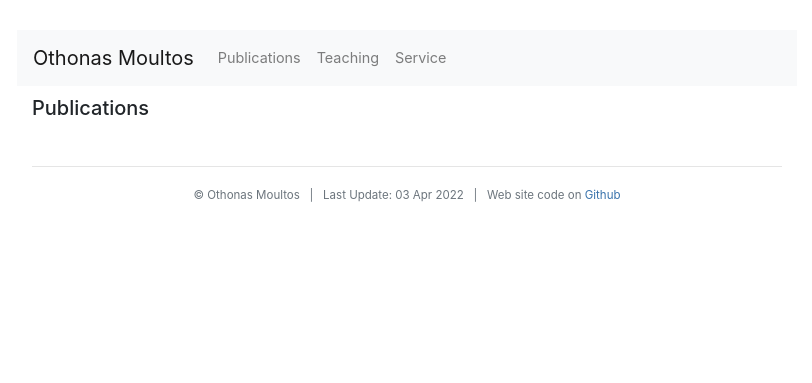
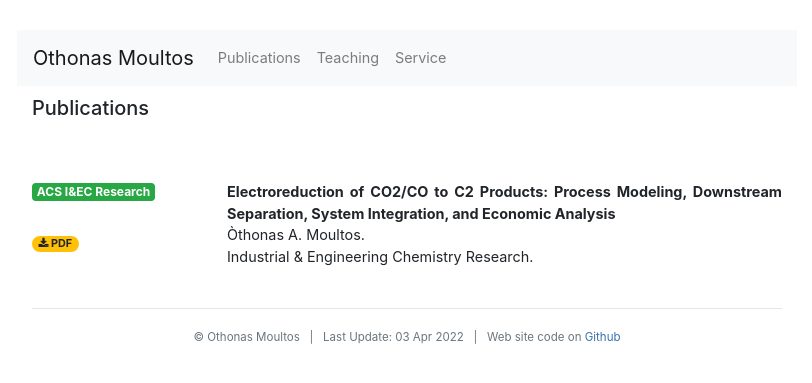
Before and after one commit to omoultosEthTuDelft/web, a Jekyll site: the page built from publications/index.md, in a window 1280 px wide. Shown: the top 383 px of the page, without its empty margins (233-1045 px from the left). Built offline with Jekyll 4.4.1, drawn with Linux system fonts in a browser that asks for light colours; nearby versions of some CDN libraries; our own code applies the rules of GitHub Pages for plain Markdown files; some of the changed lines change nothing that is shown.

Commit message:
new upate

```diff
--- a/publications/index.md
+++ b/publications/index.md
@@ -4,7 +4,9 @@ title: "Othonas Moultos | Assistant Professor, TU Delft"
 publications:
   - { section: true, title: "2014" }
   # - { label: "VLDB  '14", title: "Delta: Scalable Data Dissemination under Capacity Constraints", authors: "K.Karanasos, A. Katsifodimos, I. Manolescu", venue: "In the Proceedings of the VLDB Endowment (PVLDB) 2013, Vol.7 No. 4. Also appeared in VLDB 2014, 1-5 September 2014, Hangzhou, China", pdf: "assets/publications/delta.vldb2014.pdf", extended: "assets/publications/delta.report.2013.pdf",poster: "assets/publications/posters/delta-poster-vldb2014.pdf"}
- - { label: "ACS I&EC Research", title: "Electroreduction of CO2/CO to C2 Products: Process Modeling, Downstream Separation, System Integration, and Economic Analysis", authors: "Othonas A. Moultos", venue: "Industrial & Engineering Chemistry Research", pdf: "assets/publications/64.Ramdin_IECR_2021_60_17862", extended: "assets/publications/64.Ramdin_IECR_2021_60_17862"}
+  - { label: "ACS I&EC Research", title: "Electroreduction of CO2/CO to C2 Products: Process Modeling, Downstream Separation, System Integration, and Economic Analysis", authors: "Òthonas A. Moultos", venue: "Industrial & Engineering Chemistry Research", pdf: "assets/publications/64.Ramdin_IECR_2021_60_17862.pdf"}
+
+
 
 
 ---
```
Also changed, not shown: 2 other files.
